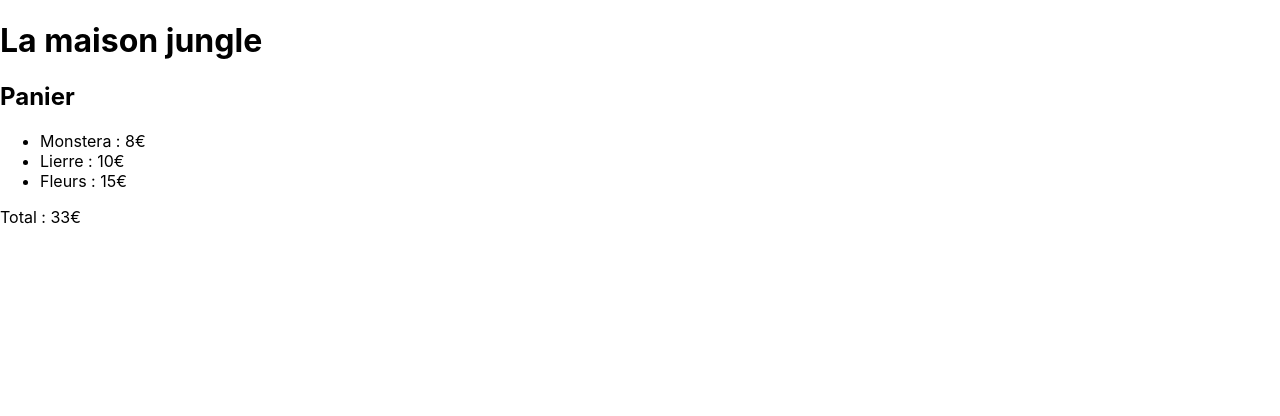
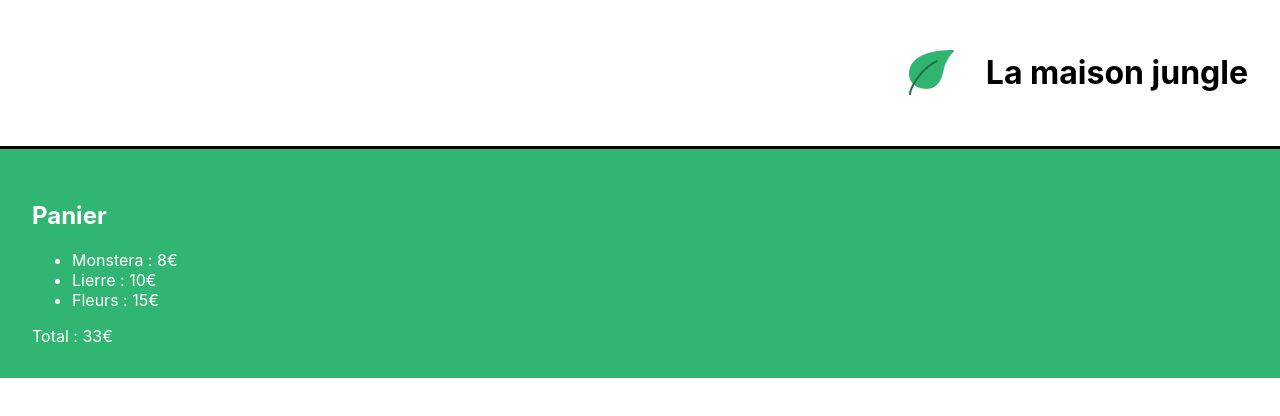
Before and after one commit to TimotheGonin/LMJ-OCR, a React (Create React App) app: page / in a window 1280 px wide. Shown: the top 416 px of the page. Built offline with nearby package versions, Linux system fonts and the light colour scheme.

Commit message:
partie-2_chapitre-2

```diff
--- a/src/components/Banner.js
+++ b/src/components/Banner.js
@@ -1,6 +1,29 @@
+import logo from '../assets/logo.png'
+import '../styles/Banner.css'
+
 function Banner() {
 	const title = 'La maison jungle'
-	return <h1>{title}</h1>
+
+	//inline style
+	// return (
+	// 	<div
+	// 		style={{
+	// 			colr: 'black',
+	// 			textAlign: 'right',
+	// 			padding: 32,
+	// 			borderBottom: 'solid 3px black'
+	// 		}}
+	// 	>
+	// 		<h1>{title}</h1>
+	// 	</div>
+	// )
+
+	return (
+		<div className='lmj-banner'>
+			<img src={logo} alt='la maison jungle' className='lmj-logo' />
+			<h1 className='lmj-title'>{title}</h1>
+		</div>
+	)
 }
 
 export default Banner
--- a/src/components/Cart.js
+++ b/src/components/Cart.js
@@ -1,10 +1,11 @@
+import '../styles/Cart.css'
 
 function Cart() {
 	const monsteraPrice = 8
 	const ivyPrice = 10
 	const flowerPrice = 15
 	return (
-		<div>
+		<div className='lmj-cart'>
 			<h2>Panier</h2>
 			<ul>
 				<li>Monstera : {monsteraPrice}€</li>
--- a/src/index.js
+++ b/src/index.js
@@ -1,6 +1,6 @@
 import React from 'react';
 import ReactDOM from 'react-dom/client';
-import './index.css';
+import './styles/index.css';
 import App from './components/App';
 import reportWebVitals from './reportWebVitals';
 
--- /dev/null
+++ b/src/styles/Banner.css
@@ -0,0 +1,17 @@
+.lmj-banner {
+  color:black;
+  text-align: right;
+  padding:32px;
+  border-bottom: solid 3px black;
+  display:flex;
+  justify-content:flex-end;
+  flex-direction: row;
+  align-items:center;
+}
+.lmj-title {
+  padding-left: 32px;
+}
+.lmj-logo {
+  height: 45px;
+  width:45px;
+}
--- /dev/null
+++ b/src/styles/Cart.css
@@ -0,0 +1,5 @@
+.lmj-cart {
+  background-color: #31b572;
+  color:white;
+  padding:32px;
+}
```
Also changed, not shown: src/assets/logo.png (added), src/styles/index.css (renamed from src/index.css).
